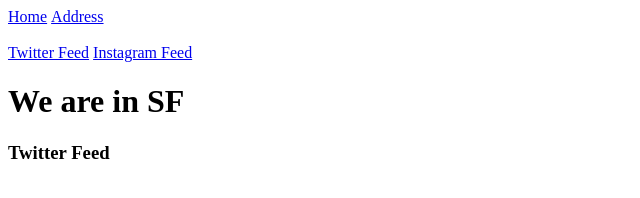
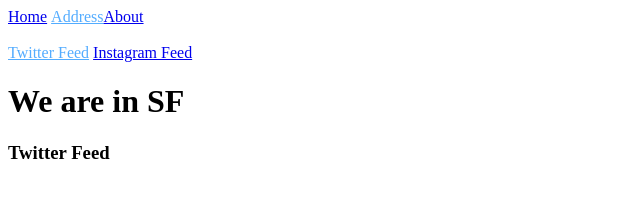
Before and after one commit to eseakin/react-route-practice, a React app: page / in a window 1280 px wide. Both pictures are taken after a click on the link "Address". Shown: the whole page, without its empty margins (0-640 px from the left). Built offline with nearby package versions, Linux system fonts and the light colour scheme.

Commit message:
Added active class functionality and styling.

```diff
--- a/app/app.js
+++ b/app/app.js
@@ -1,5 +1,5 @@
 import React, { Component } from 'react';
-import { Router, Route, Link, IndexRoute, hashHistory, browserHistory } from 'react-router';
+import { Router, Route, Link, IndexRoute, IndexLink, hashHistory, browserHistory } from 'react-router';
 
 class App extends Component {
     render() {
@@ -22,8 +22,8 @@ const Home = () => <h1>Hello from Home!</h1>
 const Address = (props) => (
     <div>
         <br />
-        <Link to='/address'>Twitter Feed</Link>&nbsp;
-        <Link to='address/instagram'>Instagram Feed</Link>
+        <IndexLink activeClassName='active' to='/address'>Twitter Feed</IndexLink>&nbsp;
+        <IndexLink activeClassName='active' to='address/instagram'>Instagram Feed</IndexLink>
         <h1>We are in SF</h1>
         {props.children}
     </div>
@@ -33,8 +33,9 @@ const Instagram = () => <h3>Instagram Feed</h3>
 const TwitterFeed = () => <h3>Twitter Feed</h3>
 const Nav = () => (
     <div>
-        <Link to='/'>Home</Link>&nbsp;
-        <Link to='/address'>Address</Link>
+        <IndexLink activeClassName='active' to='/'>Home</IndexLink>&nbsp;
+        <IndexLink activeClassName='active' to='/address'>Address</IndexLink>
+        <IndexLink activeClassName='active' to='/about'>About</IndexLink>
     </div>
 )
 const Container = (props) => (
--- a/app/index.html
+++ b/app/index.html
@@ -3,6 +3,11 @@
   <head>
     <meta charset="UTF-8">
     <title>React Router</title>
+    <style>
+        .active {
+            color: #53acff;
+        }
+    </style>
   </head>
   <body>
     <div id="root"></div>
```
